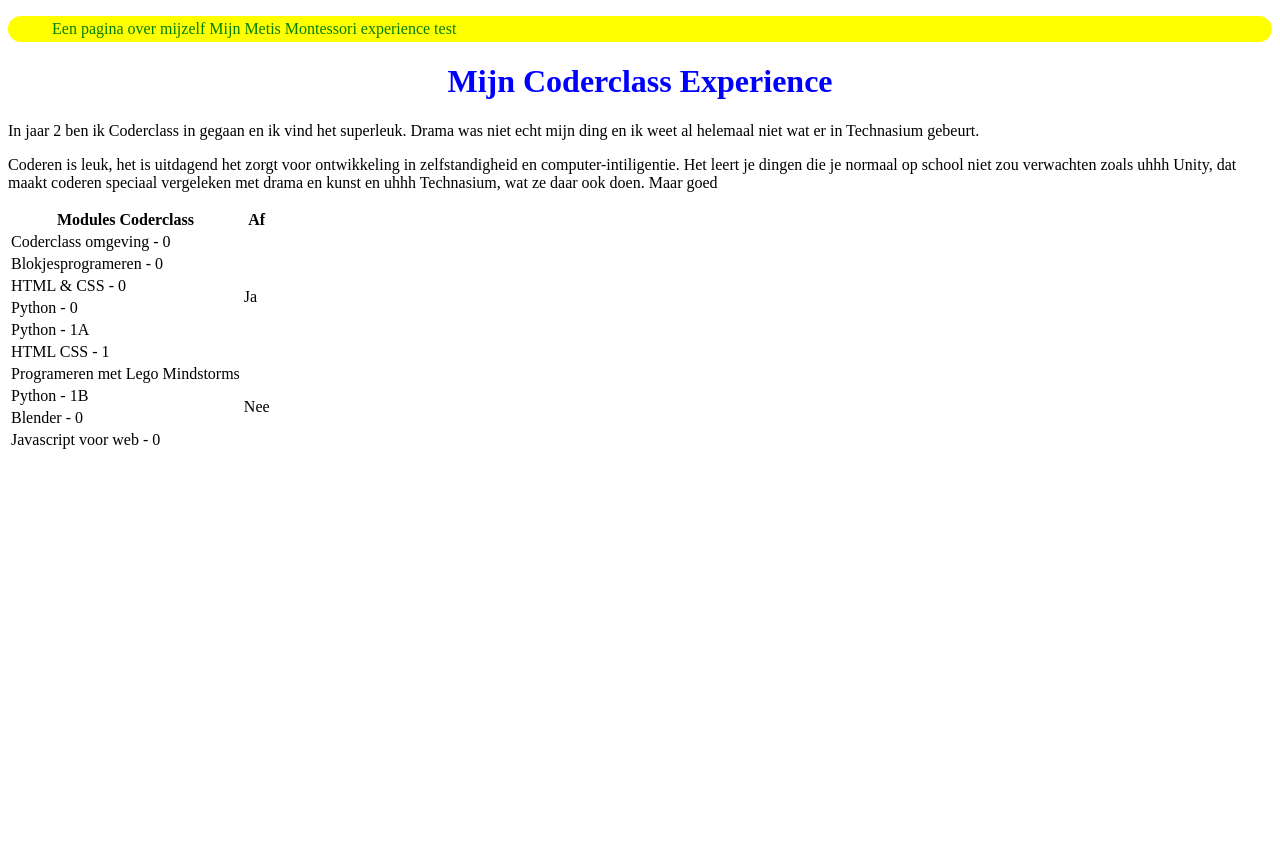
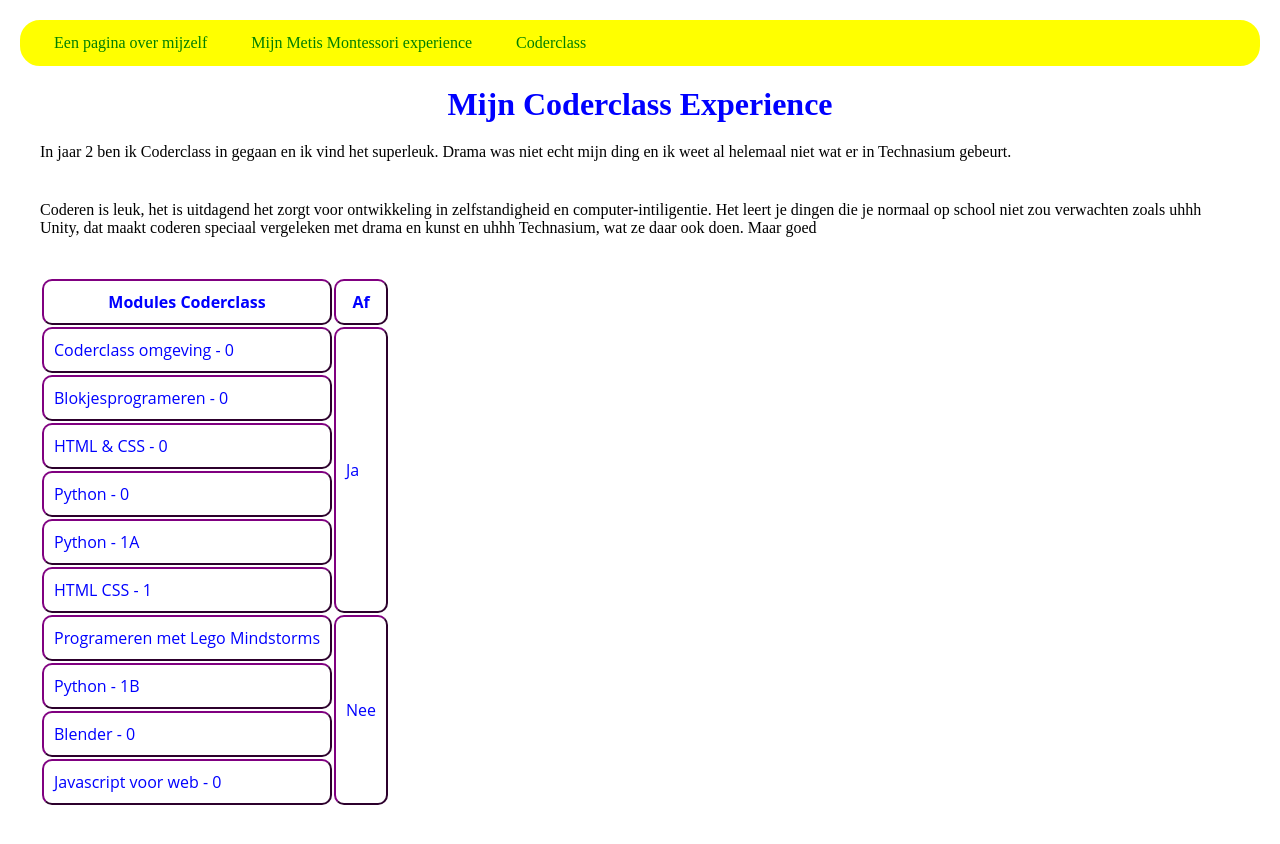
Before and after one commit to RyanUit2v2DenkIk/HTML-CSS-2, a plain HTML site: page CCEXP1.html in a window 1280 px wide. Before the commit the page ends 800 px from the top, so only its background shows below. Drawn offline with Linux system fonts and the light colour scheme.

Commit message:
Verder gewerkt met CSS

```diff
--- a/CCEXP1.html
+++ b/CCEXP1.html
@@ -8,7 +8,7 @@
      <ul id="keuzemenu">
       <li><a href="index.html">Een pagina over mijzelf</a></li>
       <li><a href="MetisMontessori.html">Mijn Metis Montessori experience </a></li>
-      <li><a href="CCEXP1.html">test</a></li>
+      <li><a href="CCEXP1.html">Coderclass</a></li>
       <li><a href=""></a></li>
     </ul>
     <div>
--- a/CSS/opmaak.css
+++ b/CSS/opmaak.css
@@ -33,9 +33,6 @@ li :hover {
   border-radius: 10px 10px 10px 10px;
 }
 
-header {
-  float: right;
-}
 
 ul {
   border: 2px solid blue;
@@ -45,3 +42,17 @@ ul {
   text-align: left;
   background-color: yellow;
 }
+
+td, th {
+  color: blue;
+  border-style: outset;
+  border-color: purple;
+  border-width: 2px;
+  border-radius: 10px 10px 10px 10px;
+  font-family: 'Open Sans', sans-serif;
+}
+
+* {
+  margin: 0px;
+  padding: 10px;
+}
```
Also changed, not shown: MetisMontessori.html (+1 -1 lines).
